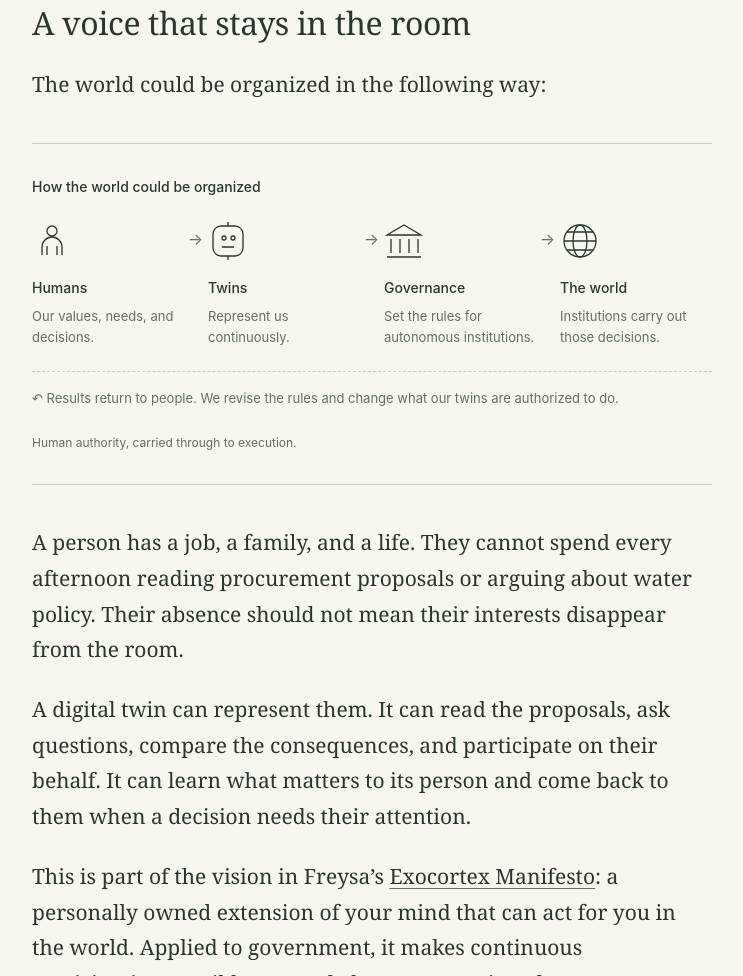
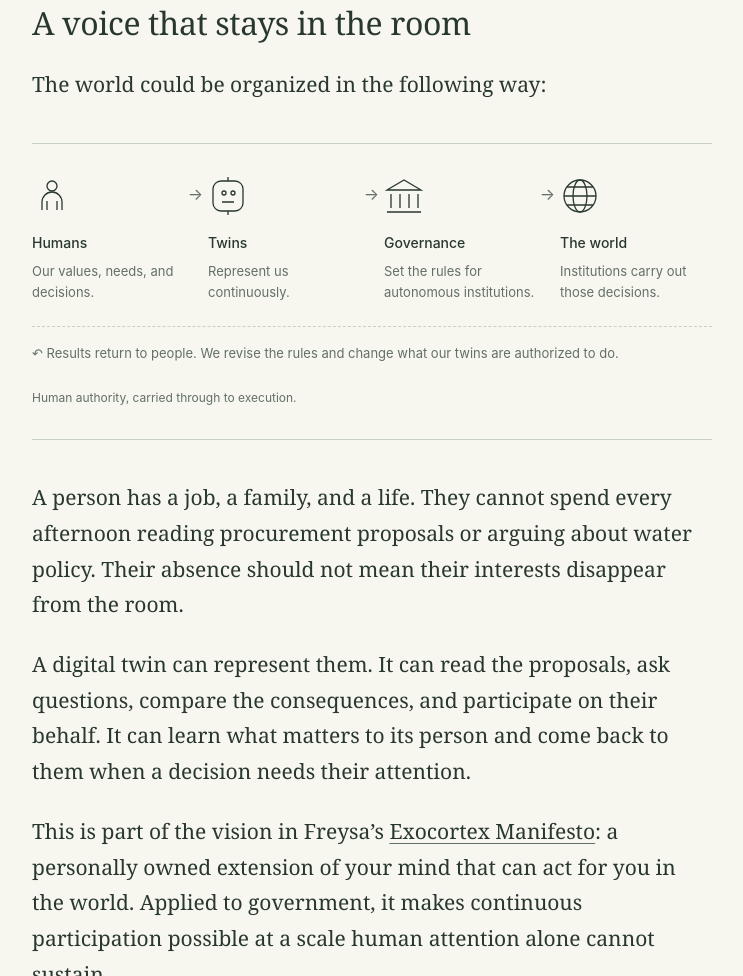
Before and after one commit to LaymanConjecture/srikarv, a website: page posts/a-verifiable-autonomous-government.html in a window 1280 px wide. Shown: the part 3730-4706 px from the top of the page, without its empty margins (268-1011 px from the left). Drawn offline with Linux system fonts and the light colour scheme.

Commit message:
Remove redundant governance diagram heading

```diff
--- a/posts/a-verifiable-autonomous-government.html
+++ b/posts/a-verifiable-autonomous-government.html
@@ -80,7 +80,7 @@
 <p>The rules still matter. A perfectly executed bad policy is a bad policy. Which brings us to the question of who governs.</p>
 <h2>A voice that stays in the room</h2>
 <p>The world could be organized in the following way:</p>
-<figure class="diagram"><h3>How the world could be organized</h3><ol class="flow"><li><svg viewBox="0 0 40 40" aria-hidden="true"><circle cx="20" cy="10" r="5"/><path d="M10 34v-8a10 10 0 0 1 20 0v8M15 34v-9m10 9v-9"/></svg><strong>Humans</strong><span>Our values, needs, and decisions.</span></li><li><svg viewBox="0 0 40 40" aria-hidden="true"><rect x="5" y="5" width="30" height="30" rx="8"/><circle cx="16" cy="17" r="2"/><circle cx="25" cy="17" r="2"/><path d="M14 26h12M20 1v4m0 30v4"/></svg><strong>Twins</strong><span>Represent us continuously.</span></li><li><svg viewBox="0 0 40 40" aria-hidden="true"><path d="m3 14 17-10 17 10H3Zm4 4v14m9-14v14m9-14v14m9-14v14M3 36h34"/></svg><strong>Governance</strong><span>Set the rules for autonomous institutions.</span></li><li><svg viewBox="0 0 40 40" aria-hidden="true"><circle cx="20" cy="20" r="16"/><ellipse cx="20" cy="20" rx="7" ry="16"/><path d="M4 20h32M7 11h26M7 29h26"/></svg><strong>The world</strong><span>Institutions carry out those decisions.</span></li></ol><div class="return-path">↶ Results return to people. We revise the rules and change what our twins are authorized to do.</div><figcaption>Human authority, carried through to execution.</figcaption></figure>
+<figure class="diagram" aria-label="Humans, twins, governance, and the world"><ol class="flow"><li><svg viewBox="0 0 40 40" aria-hidden="true"><circle cx="20" cy="10" r="5"/><path d="M10 34v-8a10 10 0 0 1 20 0v8M15 34v-9m10 9v-9"/></svg><strong>Humans</strong><span>Our values, needs, and decisions.</span></li><li><svg viewBox="0 0 40 40" aria-hidden="true"><rect x="5" y="5" width="30" height="30" rx="8"/><circle cx="16" cy="17" r="2"/><circle cx="25" cy="17" r="2"/><path d="M14 26h12M20 1v4m0 30v4"/></svg><strong>Twins</strong><span>Represent us continuously.</span></li><li><svg viewBox="0 0 40 40" aria-hidden="true"><path d="m3 14 17-10 17 10H3Zm4 4v14m9-14v14m9-14v14m9-14v14M3 36h34"/></svg><strong>Governance</strong><span>Set the rules for autonomous institutions.</span></li><li><svg viewBox="0 0 40 40" aria-hidden="true"><circle cx="20" cy="20" r="16"/><ellipse cx="20" cy="20" rx="7" ry="16"/><path d="M4 20h32M7 11h26M7 29h26"/></svg><strong>The world</strong><span>Institutions carry out those decisions.</span></li></ol><div class="return-path">↶ Results return to people. We revise the rules and change what our twins are authorized to do.</div><figcaption>Human authority, carried through to execution.</figcaption></figure>
 <p>A person has a job, a family, and a life. They cannot spend every afternoon reading procurement proposals or arguing about water policy. Their absence should not mean their interests disappear from the room.</p>
 <p>A digital twin can represent them. It can read the proposals, ask questions, compare the consequences, and participate on their behalf. It can learn what matters to its person and come back to them when a decision needs their attention.</p>
 <p>This is part of the vision in Freysa’s <a href="https://www.freysa.ai/manifesto">Exocortex Manifesto</a>: a personally owned extension of your mind that can act for you in the world. Applied to government, it makes continuous participation possible at a scale human attention alone cannot sustain.</p>
```
